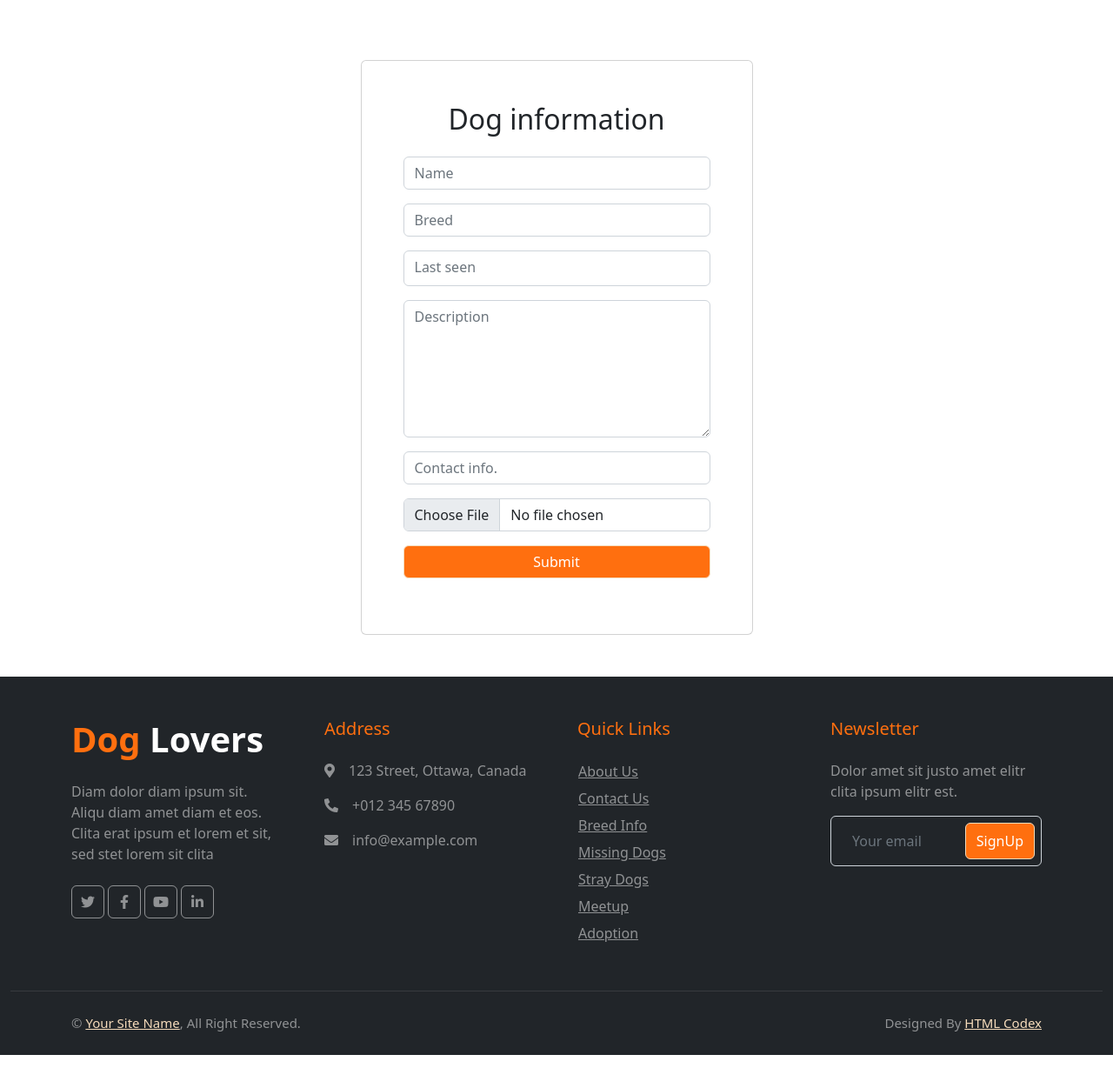
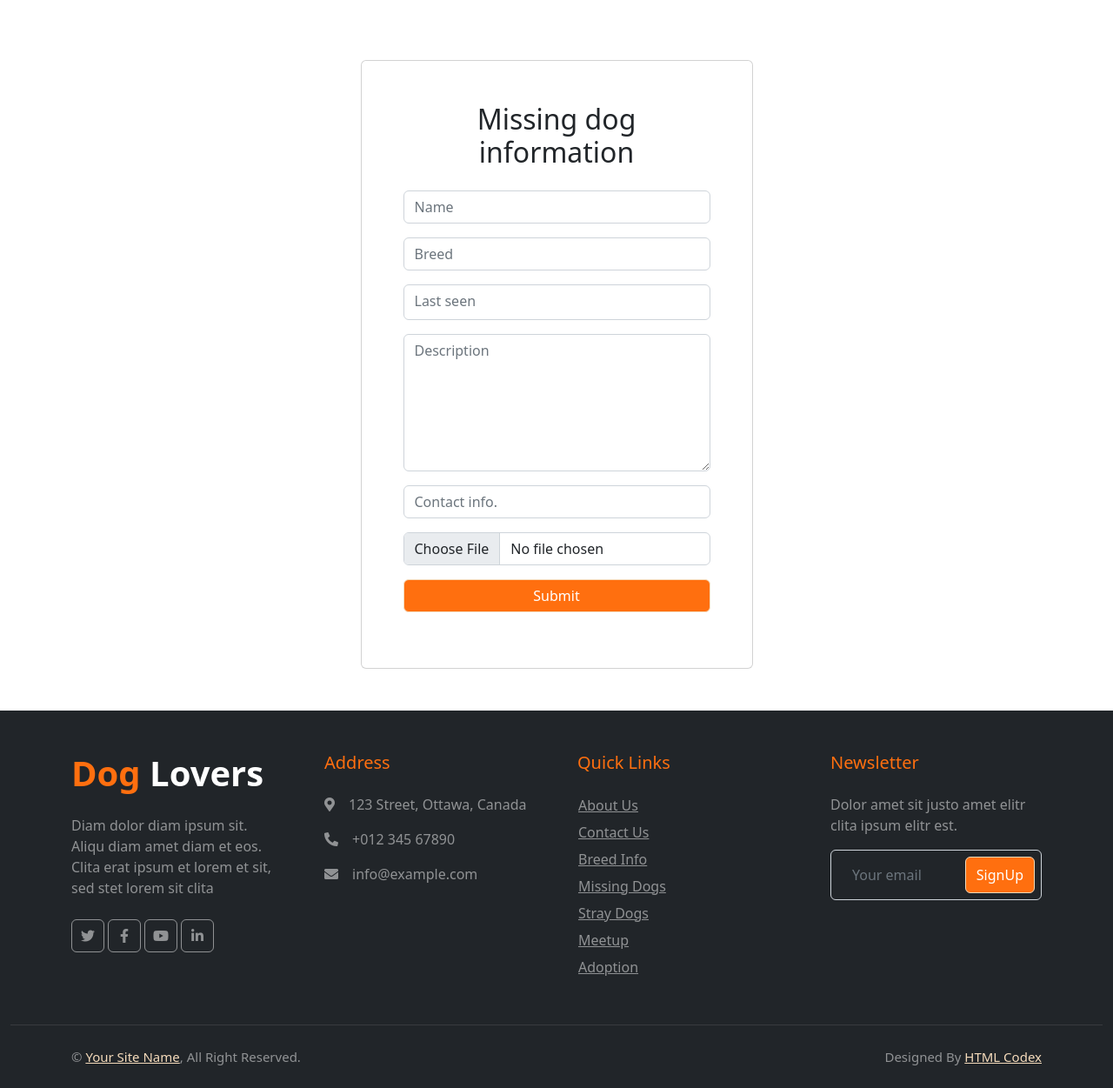
Before and after one commit to singla007/Dog_Community_FS, a Django app: page /report_missing_dogs in a window 1280 px wide. Shown: the part 131-1382 px from the top of the page at 87% size. Before the commit the page ends 1344 px from the top, so only its background shows below. Run offline with Django 3.2, Linux system fonts and the light colour scheme; some libraries are stand-ins or nearby versions.

Commit message:
updates minor

```diff
--- a/dog_community_app/templates/adoption.html
+++ b/dog_community_app/templates/adoption.html
@@ -14,7 +14,7 @@
                         <div class="d-flex justify-content-center align-content-center">
                             {% csrf_token %}
                             <div class="d-flex align-item-center m-2"><input class="form-control" type="search" id="breed" name="breed" placeholder="Enter the Breed"></div>
-                            <button action="{% url 'adoption' %}" id="search-breed-button" class="btn btn-primary w-30 m-2" type="submit">Search by Breed <div class="d-inline-flex btn-sm-square bg-white text-primary rounded-circle ms-2">
+                            <a href="adoption-list"><button action="{% url 'adoption' %}" id="search-breed-button" class="btn btn-primary w-30 m-2" type="submit">Search by Breed<div class="d-inline-flex btn-sm-square bg-white text-primary rounded-circle ms-2"></a>
                                 <i class="fa fa-arrow-right"></i>
                             </div></button>
                         </div>
--- a/dog_community_app/templates/missing_dogs.html
+++ b/dog_community_app/templates/missing_dogs.html
@@ -4,10 +4,10 @@
 {% load static %}
 <div class="container position-relative page-top" data-aos="zoom-out-up">
     <div class="row d-flex justify-content-center">
-        <div class="col-md-8 col-lg-6 col-xl-5 col-xxl-4">
+        <div class="col-md-8 col-lg-6 col-xl-5 col-xxl-6">
             <div class="card mb-5">
                 <div class="card-body p-sm-5">
-                    <h2 class="text-center mb-4" style="padding-bottom: 0px;">Dog information</h2>
+                    <h2 class="text-center mb-4" style="padding-bottom: 0px;">Missing dog information</h2>
                     <form method="post">
                         <div class="mb-3"><input class="form-control" type="text" id="name-2" name="name" placeholder="Name"></div>
                         <div class="mb-3"><input class="form-control" type="text" id="name-1" name="name" placeholder="Breed"></div>
```
